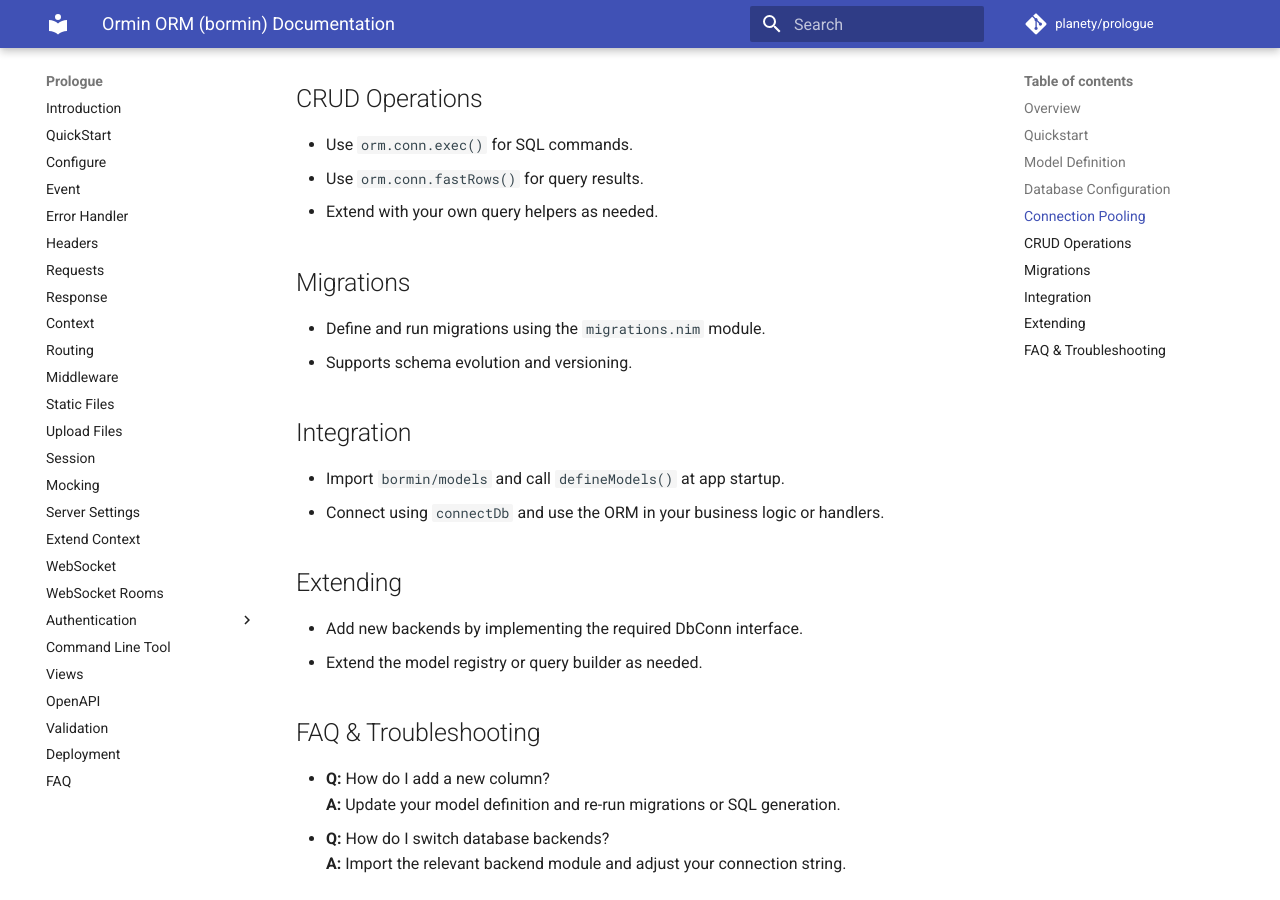
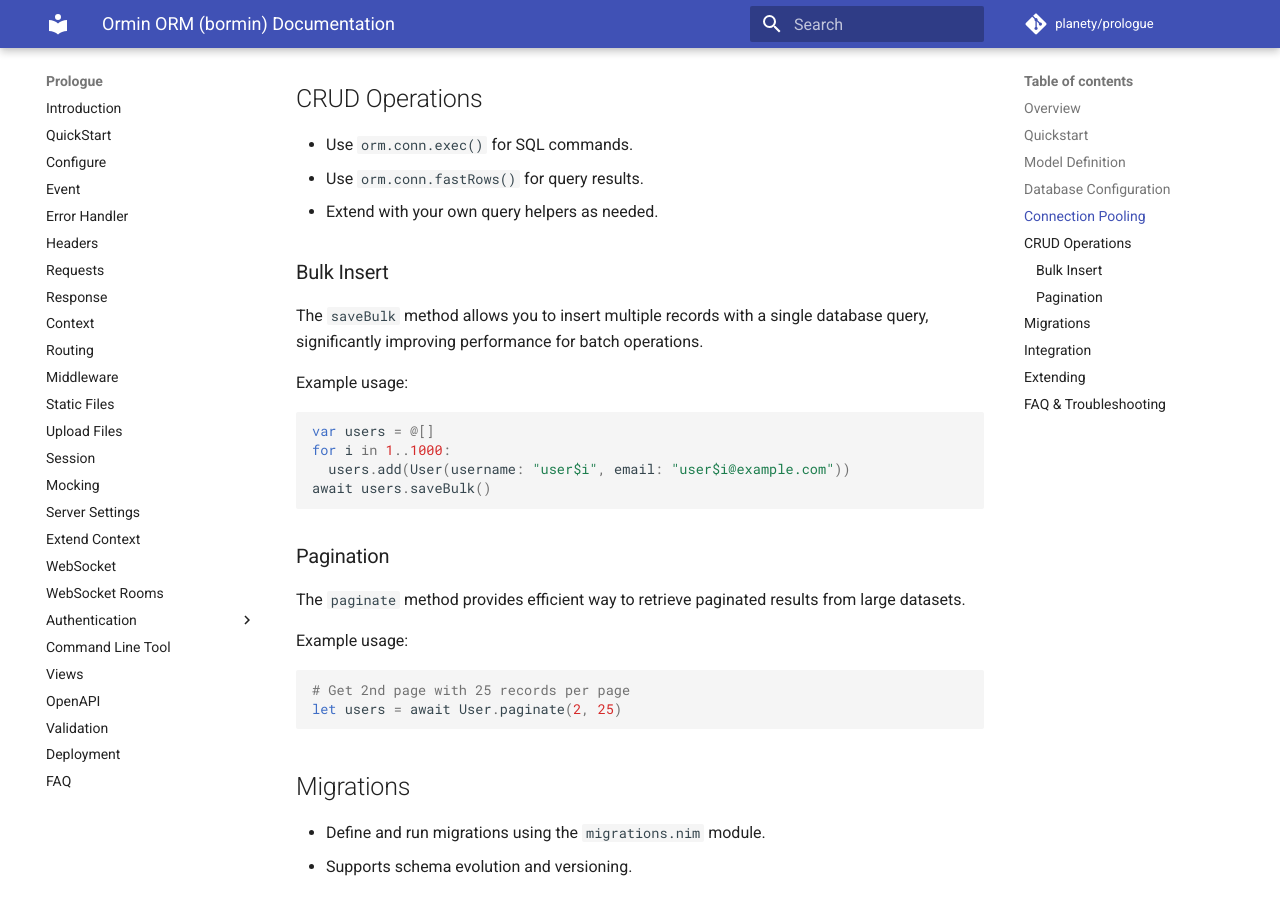
Before and after one commit to katehonz/z-prologue, an MkDocs documentation site: the page built from docs/orm.md, in a window 1280 px wide and 900 px high, scrolled down 1567 px. Built offline with MkDocs 1.6.1 and Material for MkDocs 9.7.7, drawn with Linux system fonts in a browser that asks for light colours; comment, search, counter and statistics services are not loaded.

Commit message:
Add comprehensive project status report and improve codebase
- Created PROJECT_STATUS_REPORT_2025-07-26.md with detailed analysis
- Added comprehensive .gitignore for Nim development
- Fixed performance.nim middleware usage syntax
- Updated documentation with GraphQL and accounting features
- Enhanced ORM with financial data types and ACID transactions
- Improved cache middleware with gcsafe annotations
- Added migration templates with clear instructions
- Cleaned up test files and development artifacts

🤖 Generated with [Claude Code](https://claude.ai/code)

Co-Authored-By: Claude <noreply@anthropic.com>

````diff
--- a/docs/orm.md
+++ b/docs/orm.md
@@ -58,6 +58,26 @@ echo orm.conn.fastRows("SELECT * FROM User")
 - Use `orm.conn.fastRows()` for query results.
 - Extend with your own query helpers as needed.
 
+### Bulk Insert
+The `saveBulk` method allows you to insert multiple records with a single database query, significantly improving performance for batch operations.
+
+Example usage:
+```nim
+var users = @[]
+for i in 1..1000:
+  users.add(User(username: "user$i", email: "user$i@example.com"))
+await users.saveBulk()
+```
+
+### Pagination
+The `paginate` method provides efficient way to retrieve paginated results from large datasets.
+
+Example usage:
+```nim
+# Get 2nd page with 25 records per page
+let users = await User.paginate(2, 25)
+```
+
 ## Migrations
 - Define and run migrations using the `migrations.nim` module.
 - Supports schema evolution and versioning.
````
Also changed, not shown: PROJECT_STATUS_REPORT_2025-07-26.md (added, +149 -0 lines), docs-bg/index.md (+2 -0 lines), docs/index.md (+4 -1 lines), 7 other files.
